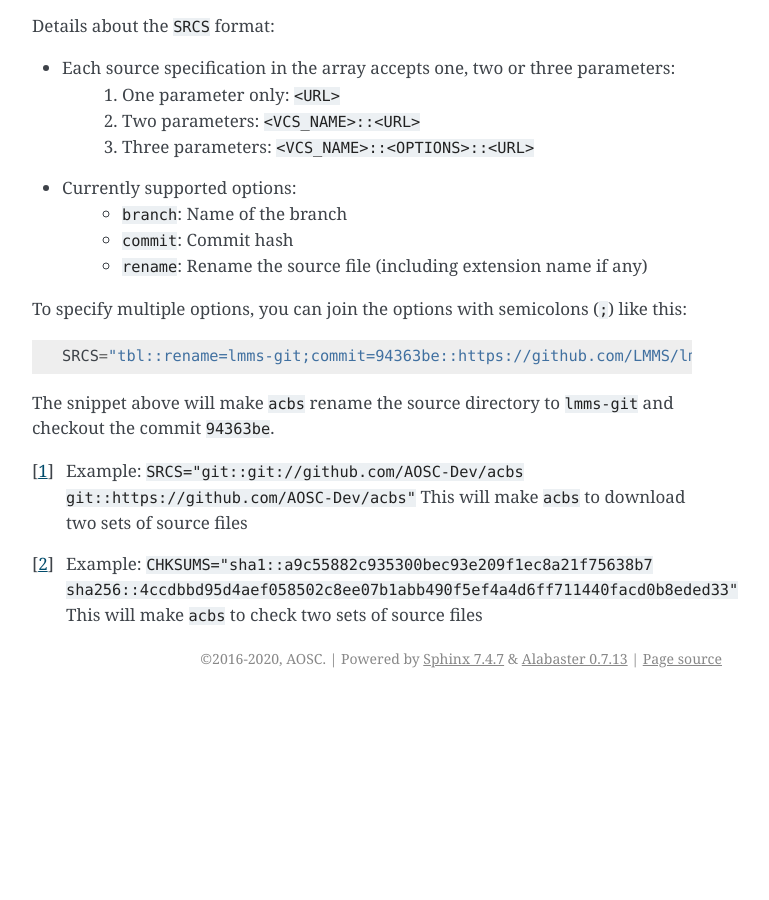
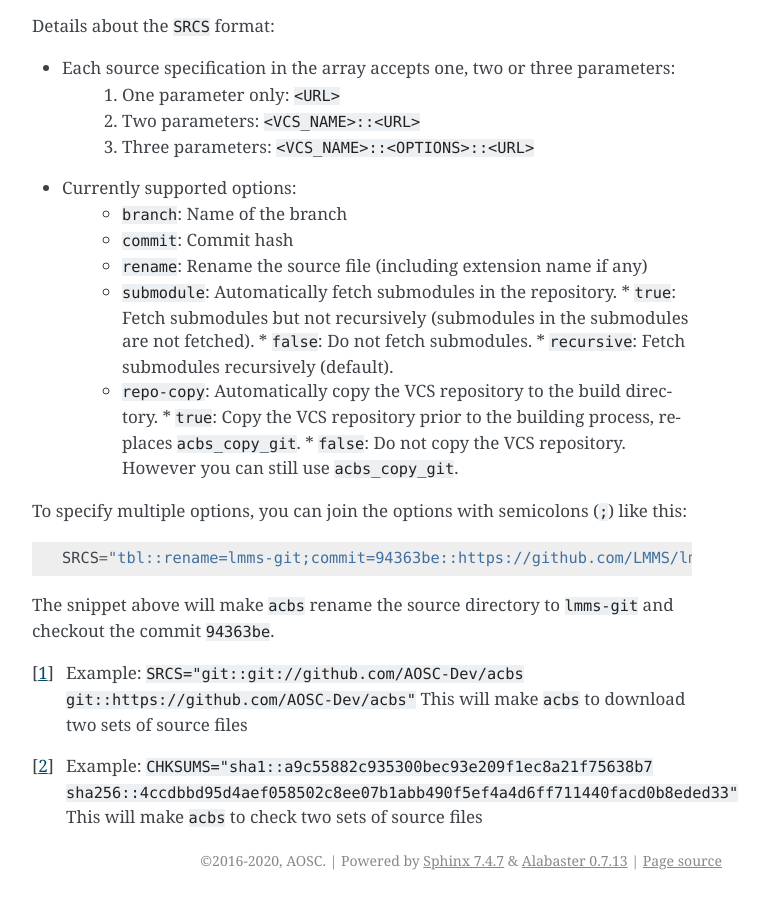
Before and after one commit to AOSC-Dev/acbs, a Sphinx documentation site: the page built from docs/source/spec_format.rst, in a window 1280 px wide and 900 px high, scrolled down 1643 px. Shown: the whole window, without its empty margins (388-1157 px from the left). Built offline with Sphinx 7.4.7, drawn with Linux system fonts in a browser that asks for light colours; before the commit the page ends 2341 px from its top, so only the background shows below that.

Commit message:
docs: update documentations

```diff
--- a/docs/source/spec_format.rst
+++ b/docs/source/spec_format.rst
@@ -63,6 +63,13 @@ Details about the ``SRCS`` format:
     * ``branch``: Name of the branch
     * ``commit``: Commit hash
     * ``rename``: Rename the source file (including extension name if any)
+    * ``submodule``: Automatically fetch submodules in the repository.
+      * ``true``: Fetch submodules but not recursively (submodules in the submodules are not fetched).
+      * ``false``: Do not fetch submodules.
+      * ``recursive``: Fetch submodules recursively (default).
+    * ``repo-copy``: Automatically copy the VCS repository to the build directory.
+      * ``true``: Copy the VCS repository prior to the building process, replaces ``acbs_copy_git``.
+      * ``false``: Do not copy the VCS repository. However you can still use ``acbs_copy_git``.
 
 To specify multiple options, you can join the options with semicolons (``;``) like this:
 ::
```
Also changed, not shown: README.md (+11 -6 lines).
